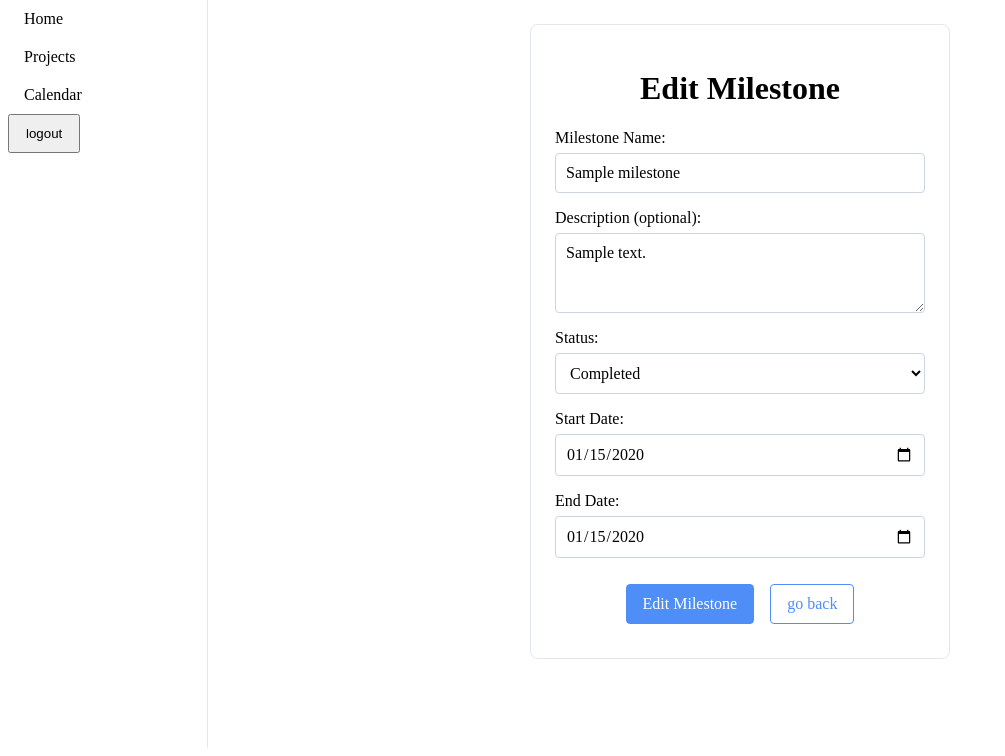
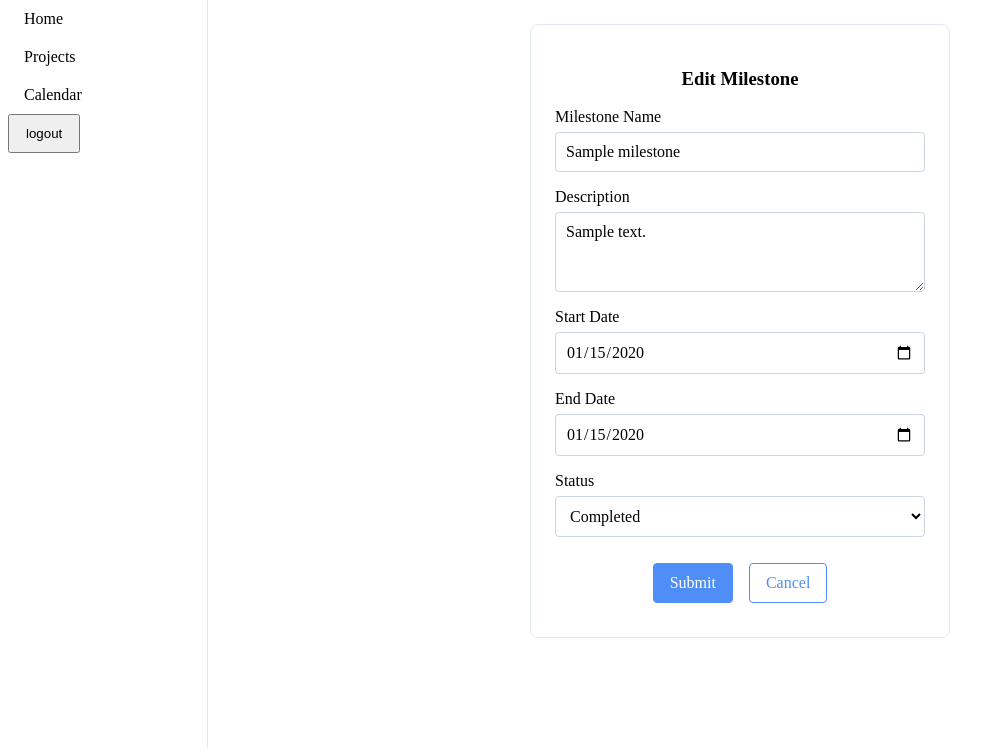
Before and after one commit to MannyAldir/ProjectMaster, a Flask app: page /project/1/1/edit in a window 1280 px wide. Shown: the part 60-816 px from the top of the page, without its empty margins (0-1005 px from the left). Run offline with Flask 3, Linux system fonts and the light colour scheme; a user stored in the database is signed in; tables that the repository leaves empty hold one stand-in row (values such as "Sample post"); some libraries are stand-ins or nearby versions.

Commit message:
Refactor Edit milestone route and html to support wtforms validation

```diff
--- a/app.py
+++ b/app.py
@@ -343,16 +343,12 @@ def edit_milestone(projectId,milestoneId):
     project = Project.query.filter_by(projectId=projectId,userId=current_user.userId).first_or_404()
     milestone = Milestone.query.filter_by(projectId=projectId,milestoneId=milestoneId).first_or_404()
 
-    if request.method == 'POST':
-        milestone.milestoneName = request.form['milestoneName']
-        milestone.description = request.form['milestoneDescription']
-        milestone.status = request.form['milestoneStatus']
-        milestone.startDate = datetime.strptime(request.form['milestoneStartDate'], '%Y-%m-%d').date() if request.form['milestoneStartDate'] else None
-        milestone.endDate= datetime.strptime(request.form['milestoneEndDate'],'%Y-%m-%d').date() if request.form['milestoneEndDate'] else None
-        milestone.status = request.form['milestoneStatus']
+    form = MilestoneForm(existing_data=milestone, obj=milestone)
+    if form.validate_on_submit():
+        form.populate_obj(milestone)
         db.session.commit()
         return redirect(url_for('project_detail', projectId=projectId))
-    return render_template('edit_milestone.html',milestone=milestone, project=project)
+    return render_template('edit_milestone.html', form=form, projectId=projectId)
 
 @app.route('/project/<int:projectId>/milestone/<milestoneId>/newTask', methods=['GET', 'POST'])
 @login_required
--- a/templates/edit_milestone.html
+++ b/templates/edit_milestone.html
@@ -1,42 +1,20 @@
-    {% extends 'base.html' %}
+    {% extends 'base_form.html' %}
     {% block styles %} <link rel="stylesheet" href="{{ url_for('static', filename= 'css/forms.css') }}"> {% endblock %}
-    {% block content %}
-    <div class="form-container">
-        <div class="edit-milestone-card">
-            <h1 class="card-title">Edit Milestone</h1>
-            <form class="edit-milestone-form" action="{{ url_for('edit_milestone', projectId=project.projectId, milestoneId=milestone.milestoneId) }}" method="POST">
+    {% block form_title %} Edit Milestone {% endblock %}
+    {% block form %}
+        {% from 'macros.html' import with_errors %}
+        {{ with_errors(form.milestoneName) }}
+        {{ with_errors(form.description) }}
+        {{ with_errors(form.startDate) }}
+        {{ with_errors(form.endDate) }}
+        {{ with_errors(form.status) }}
+        {% block button_group %}
+        {% from 'macros.html' import btn_primary, btn_secondary %}
+        <div class="btn-group">
+            {{ btn_primary('Submit') }}
+            {{ btn_secondary('Cancel', 'project_detail', projectId)}}
+        </div>
+        {% endblock %}
 
-                <div class="form-field">
-                    <label for="milestoneName">Milestone Name:</label>
-                    <input type="text" id="milestoneName" name="milestoneName" value="{{ milestone.milestoneName }}" required>
-                </div>
 
-                <div class="form-field">
-                    <label for="milestoneDescription">Description (optional):</label>
-                    <textarea id="milestoneDescription" name="milestoneDescription">{{ milestone.description }}</textarea>
-                </div>
-                <div class = "form-field">
-                    <label for="milestoneStatus">Status:</label>
-                    <select id="milestoneStatus" name="milestoneStatus">
-                        <option value="inactive" {% if milestone.status == 'inactive' %} selected {% endif %} >Inactive</option>
-                        <option value="active" {% if milestone.status == 'active' %} selected {% endif %} >Active</option>
-                        <option value="completed" {% if milestone.status == 'completed' %} selected {% endif %}>Completed</option>
-                    </select>
-
-                </div>
-                <div class = "form-field">
-                    <label for="milestoneStartDate">Start Date:</label>
-                    <input type="date" id="milestoneStartDate" name="milestoneStartDate" value="{{ milestone.startDate }}" required>
-                </div>
-                <div class = "form-field">
-                    <label for="milestoneEndDate">End Date:</label>
-                    <input type="date" id="milestoneEndDate" name="milestoneEndDate" value="{{ milestone.endDate }}">
-                </div>
-                <div class ="btn-group">
-                    <button class="btn btn-primary" type="submit">Edit Milestone</button>
-                    <a class="btn btn-secondary" href="{{ url_for('project_detail', projectId=project.projectId) }}">go back</a>
-                </div>
-            </form>
-        </div>
-    </div>
     {% endblock %}
```
